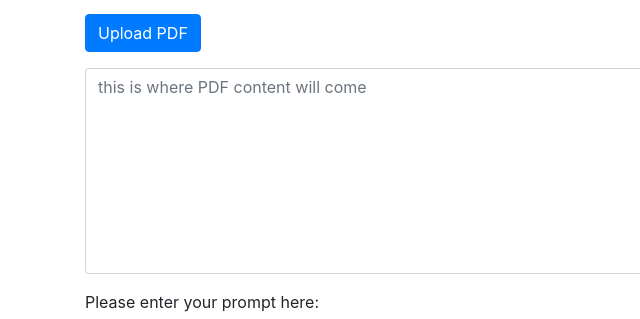
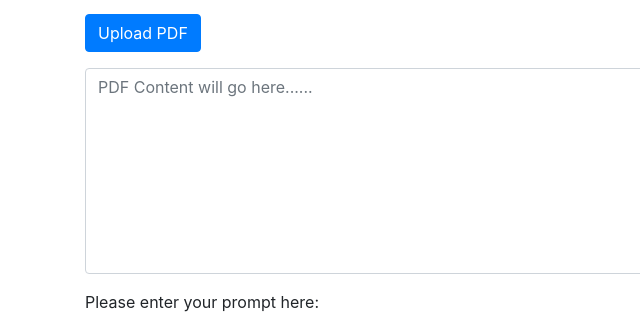
Before and after one commit to zschaudhry/azureAi, a website: page public/index.html in a window 1280 px wide. Shown: the part 144-463 px from the top of the page, 0-640 px from the left. Drawn offline with nearby package versions, Linux system fonts and the light colour scheme.

Commit message:
Update placeholder text for PDF content

```diff
--- a/public/index.html
+++ b/public/index.html
@@ -22,7 +22,7 @@
         <button type="submit" class="btn btn-primary">Upload PDF</button>
     </form>
 
-    <textarea name="txtPDF" id="txtPDF" placeholder="this is where PDF content will come" rows="8" class="form-control my-3"></textarea>
+    <textarea name="txtPDF" id="txtPDF" placeholder="PDF Content will go here......" rows="8" class="form-control my-3"></textarea>
 
     <form id="prompt-form" class="my-3">
         <div class="form-group">
```
